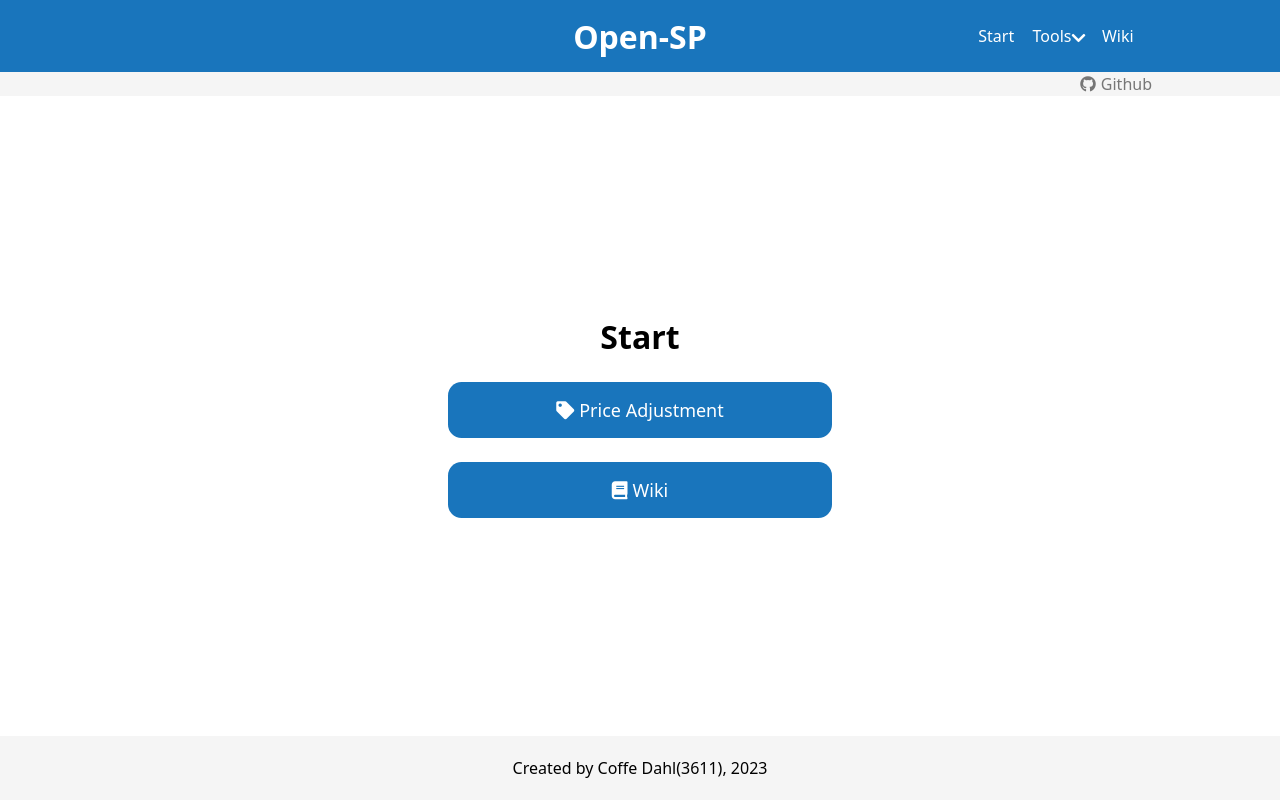
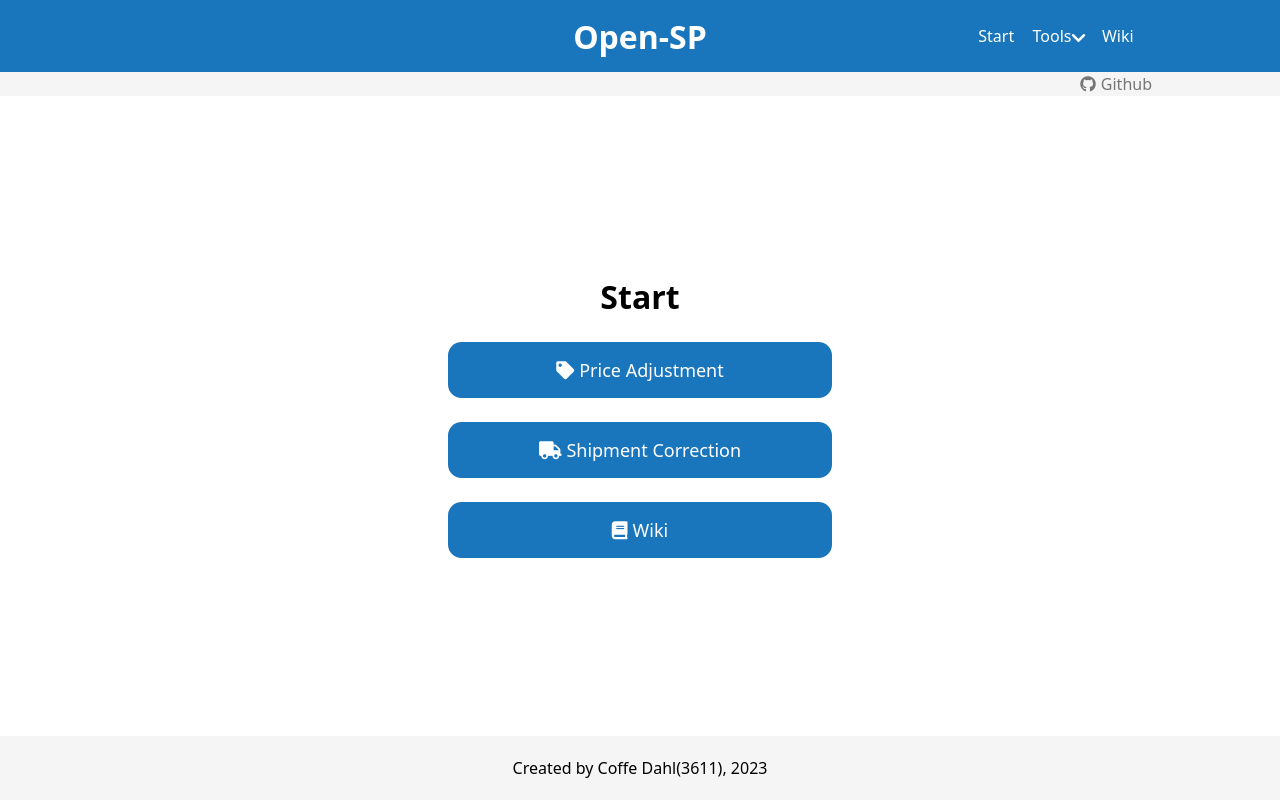
Before and after one commit to coffedahl/open-sp, a SvelteKit app in the folder frontend/: page / in a window 1280 px wide. Built offline with nearby package versions, Linux system fonts and the light colour scheme.

Commit message:
Added shipment correction button to start screen

```diff
--- a/frontend/src/routes/+page.svelte
+++ b/frontend/src/routes/+page.svelte
@@ -1,6 +1,7 @@
 <div class="main center column">
 	<h1>Start</h1>
 	<a href="/price-adjustment"><button class="center"><i class="fas fa-tag"></i><p>Price Adjustment</p></button></a>
+	<a href="/shipment-correction"><button class="center"><i class="fas fa-truck"></i><p>Shipment Correction</p></button></a>
 	<a href="/wiki"><button class="center"><i class="fas fa-book"></i><p>Wiki</p></button></a>
 </div>
 
```
